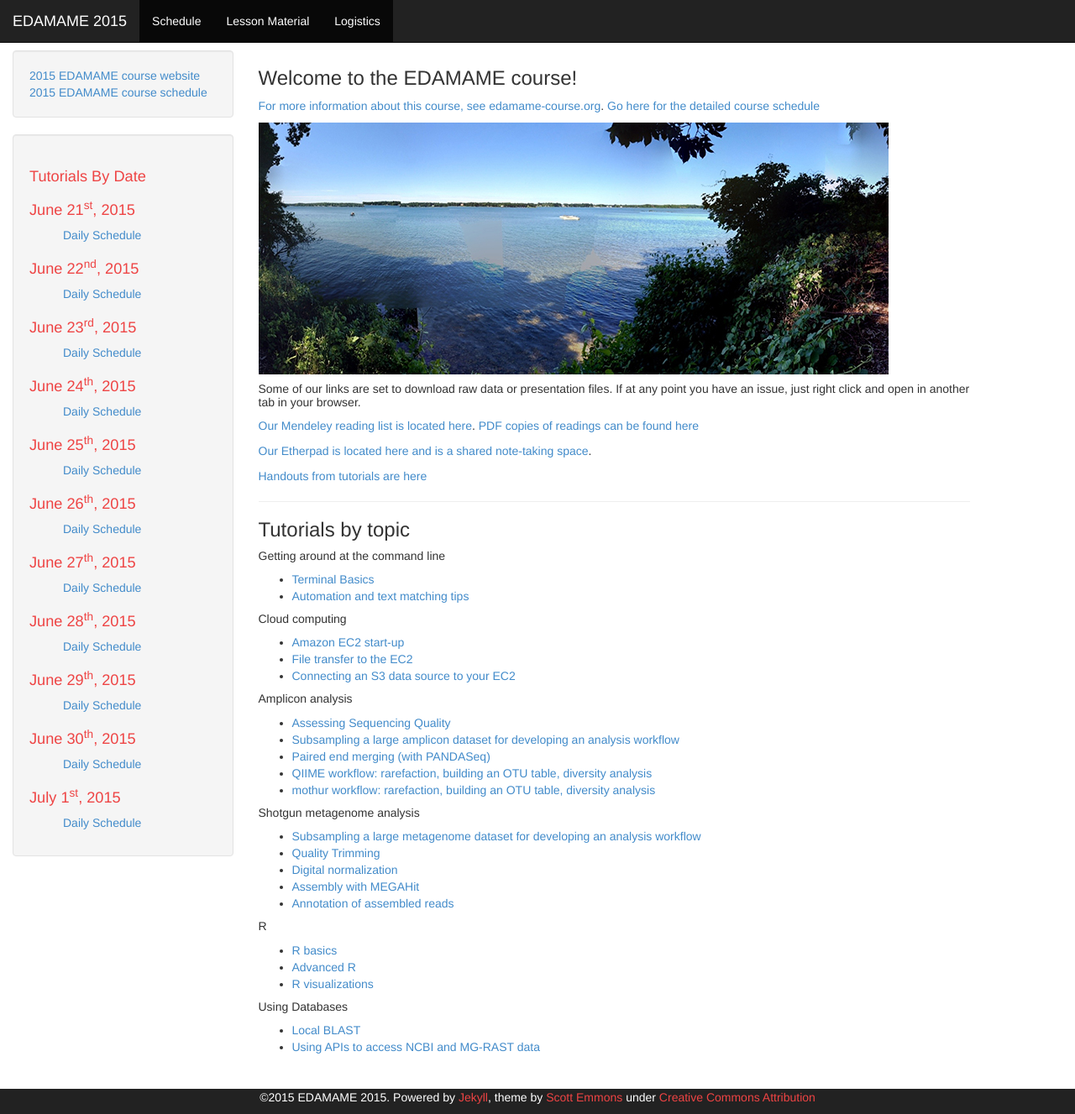
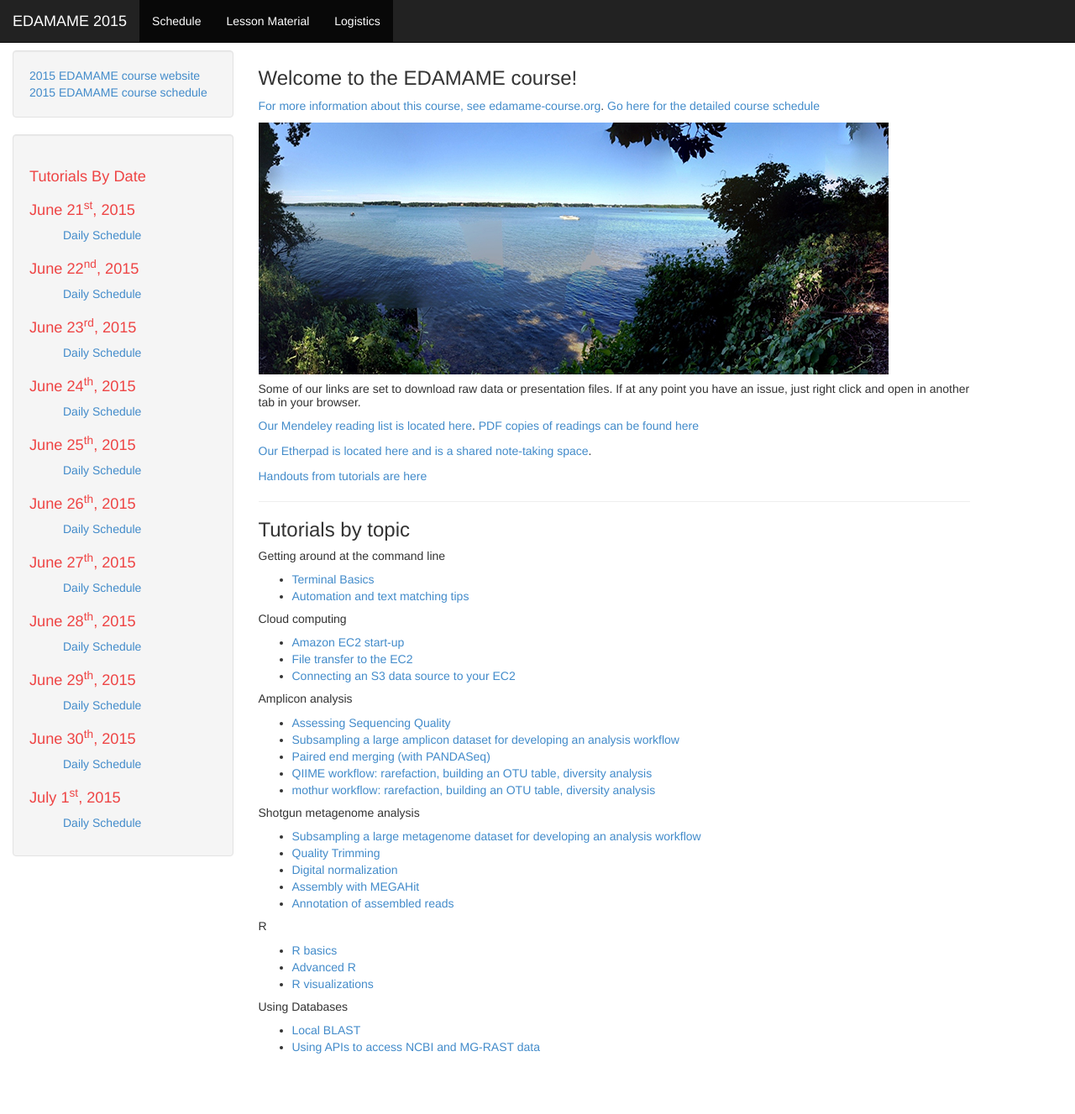
Before and after one commit to edamame-course/docs2015, a Jekyll site: the page built from index.md, in a window 1280 px wide and 1327 px high. Shown: the whole window at 84% size. Built offline with Jekyll 4.4.1, drawn with Linux system fonts in a browser that asks for light colours; Markdown is read by kramdown in place of the engine named in the settings.

Commit message:
fixed footer

```diff
--- a/_includes/footer.html
+++ b/_includes/footer.html
@@ -1,9 +1,9 @@
 <div class="container-fluid">
     <div class="row-fluid">
         <div class="span12 footer navbar-inverse navbar-fixed-bottom">
-            <p class="copyright">&copy;{{ site.time | date: '%Y' }} {{ site.name }}. Powered by <a href="http://jekyllrb.com">Jekyll</a>, theme by <a href="https://github.com/scotte/jekyll-clean">Scott Emmons</a>
+            <!--<p class="copyright">&copy;{{ site.time | date: '%Y' }} {{ site.name }}. Powered by <a href="http://jekyllrb.com">Jekyll</a>, theme by <a href="https://github.com/scotte/jekyll-clean">Scott Emmons</a>
             under
-            <a href="http://creativecommons.org/licenses/by/4.0/">Creative Commons Attribution</a></p>
+            <a href="http://creativecommons.org/licenses/by/4.0/">Creative Commons Attribution</a></p>-->
         </div>
     </div>
 </div>
```
Also changed, not shown: 3 other files.
